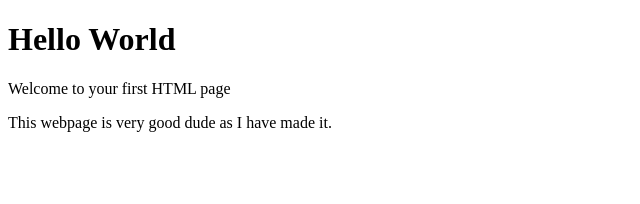
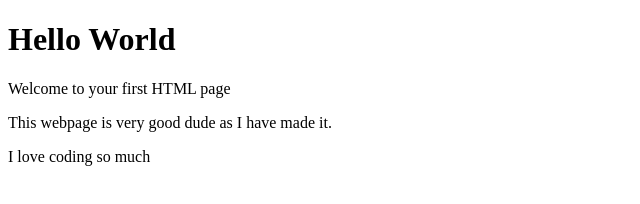
Before and after one commit to Sarthak-1229/locrep, a plain HTML site: page index.html in a window 1280 px wide. Shown: the whole page, without its empty margins (0-640 px from the left). Drawn offline with Linux system fonts and the light colour scheme.

Commit message:
added love line

```diff
--- a/index.html
+++ b/index.html
@@ -9,5 +9,6 @@
     <h1>Hello World</h1>
     <p>Welcome to your first HTML page</p>
     <p> This webpage is very good dude as I have made it.</p>
+    <p>I love coding so much</p>
 </body>
 </html>
```
